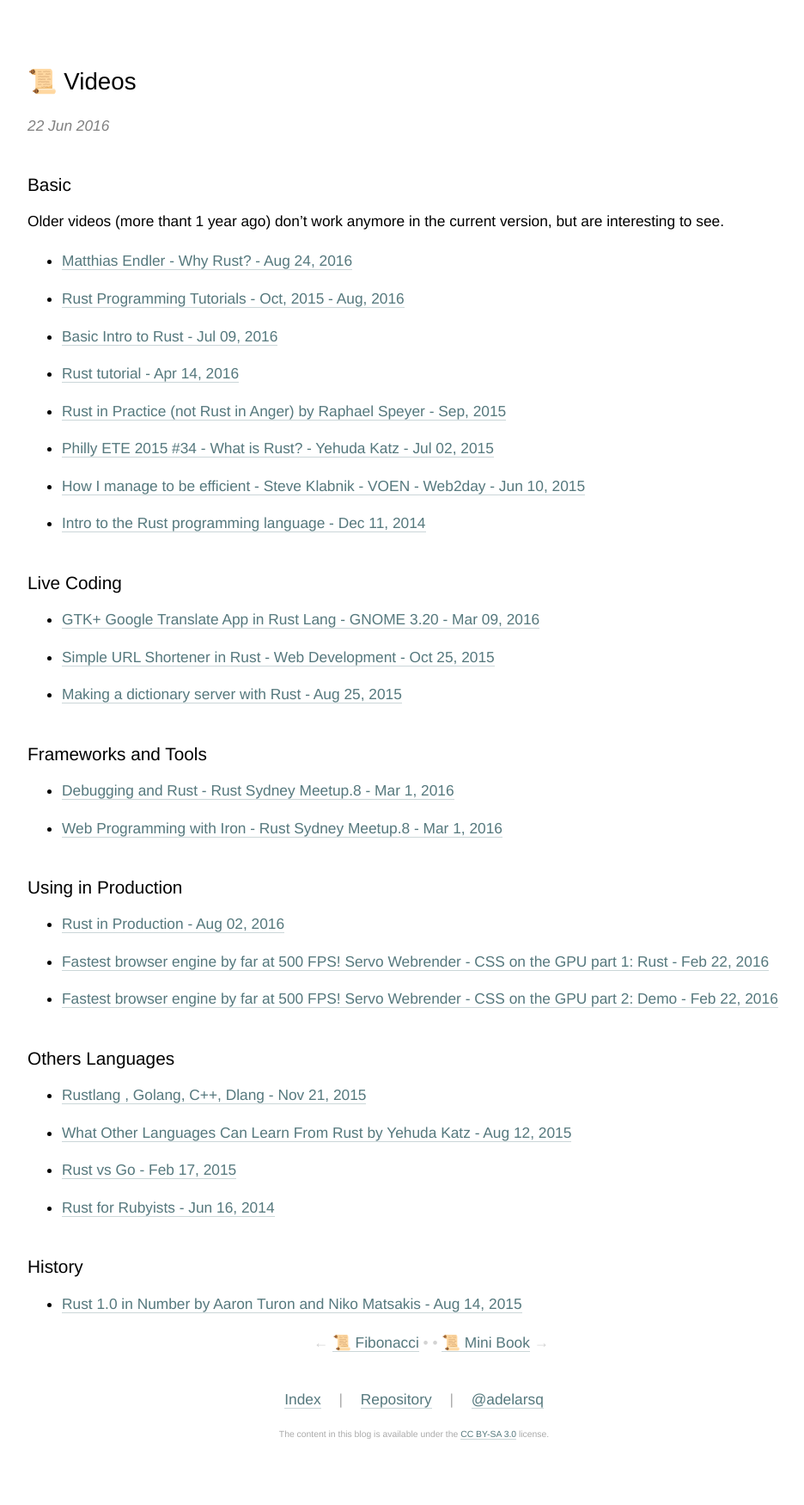
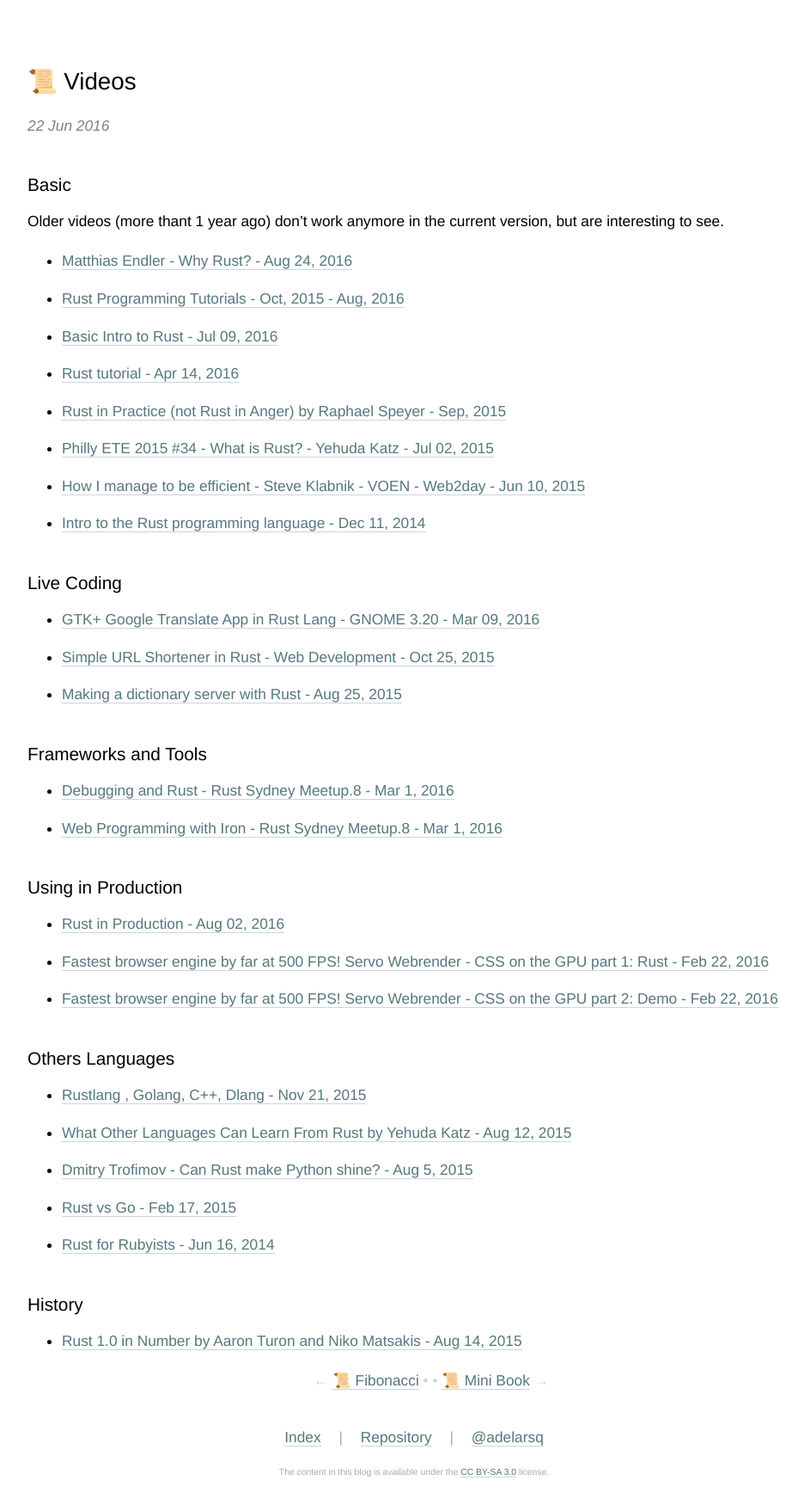
Before and after one commit to adelarsq/daily-rust.github.io, a Jekyll site: the page built from _posts/2016-06-22-videos.md, in a window 1280 px wide. Shown: the whole page at 86% size, without its empty margins (158-1094 px from the left). Built offline with Jekyll 4.4.1, drawn with Linux system fonts in a browser that asks for light colours; before the commit the page ends 1707 px from its top, so only the background shows below that.

Commit message:
Update 2016-06-22-videos.md

```diff
--- a/_posts/2016-06-22-videos.md
+++ b/_posts/2016-06-22-videos.md
@@ -39,6 +39,7 @@ Older videos (more thant 1 year ago) don't work anymore in the current version,
 
 - [Rustlang , Golang, C++, Dlang - Nov 21, 2015](https://www.youtube.com/watch?v=ynQoaajojIs&ab_channel=GolangVids)
 - [What Other Languages Can Learn From Rust by Yehuda Katz - Aug 12, 2015](https://www.youtube.com/watch?v=uCaYkUmdtPw&ab_channel=CodeGenius)
+- [Dmitry Trofimov - Can Rust make Python shine? - Aug 5, 2015](https://www.youtube.com/watch?v=weAxEoEfl0M&ab_channel=EuroPythonConference)
 - [Rust vs Go - Feb 17, 2015](https://www.youtube.com/watch?v=WVZ7yMvxImo&ab_channel=SebastianThiel)
 - [Rust for Rubyists - Jun 16, 2014](https://www.youtube.com/watch?v=Q5MLIY1oa1s&ab_channel=SvitlaSystemsOfficial)
 
```
